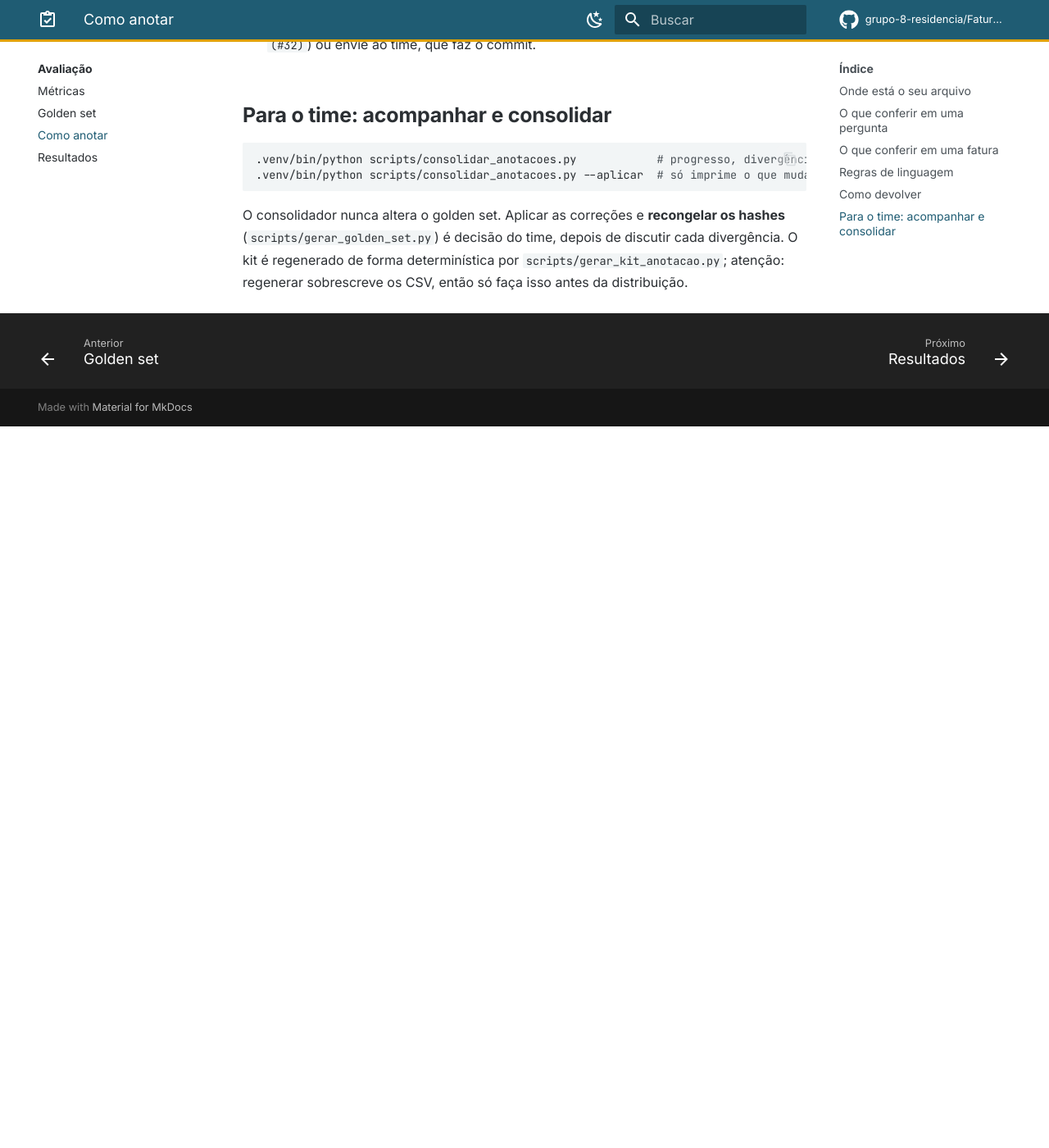
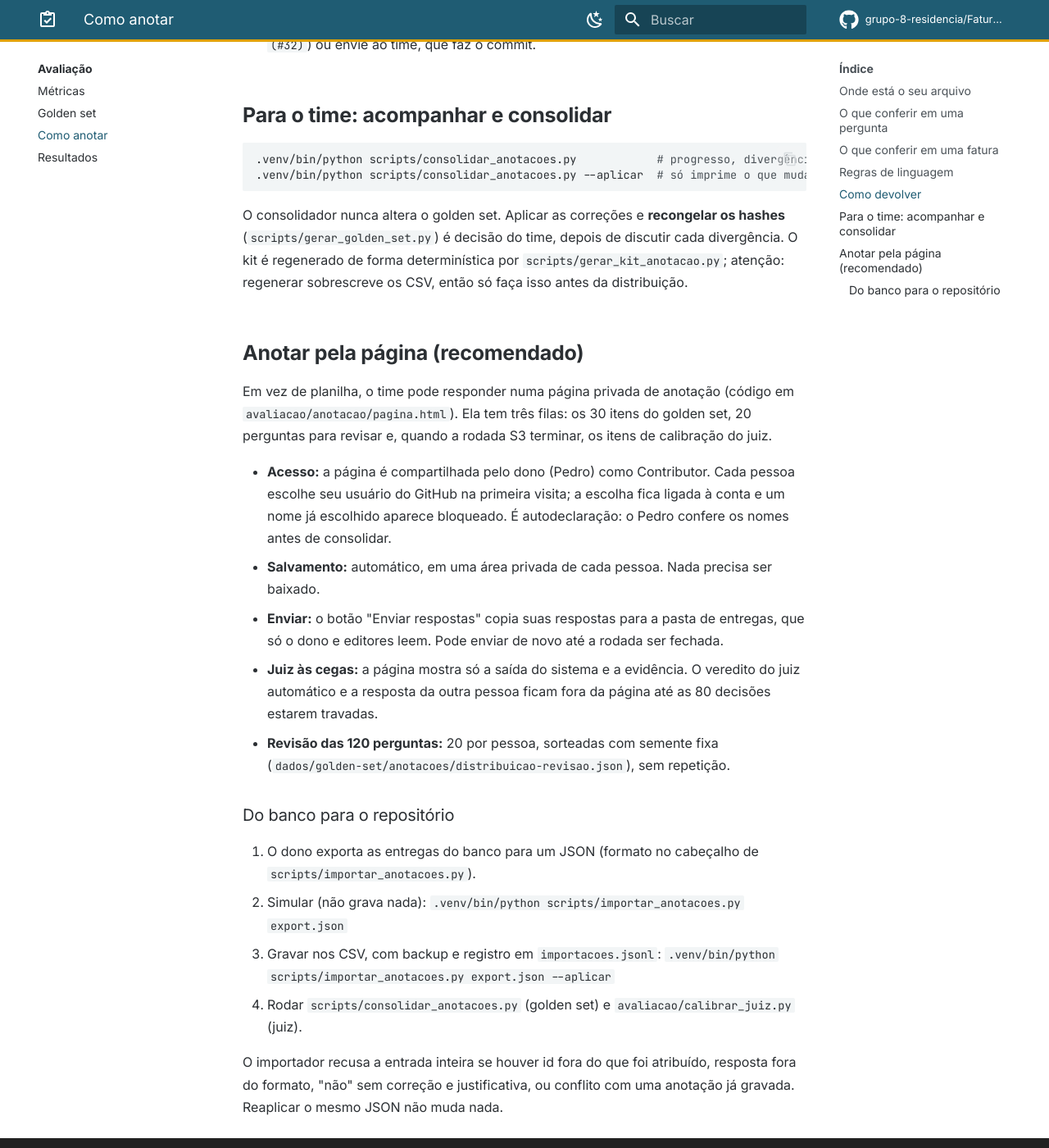
Before and after one commit to grupo-8-residencia/Fatura-Aberta, an MkDocs documentation site: the page built from docs/avaliacao/anotacao.md, in a window 1280 px wide and 1400 px high, scrolled down 2321 px. Shown: the whole window at 82% size. Built offline with MkDocs 1.6.1 and Material for MkDocs 9.7.7, drawn with Linux system fonts in a browser that asks for light colours; plug-ins that fetch from the network failed and are left out; comment, search, counter and statistics services are not loaded; before the commit the page ends 2841 px from its top, so only the background shows below that.

Commit message:
docs(avaliacao): descreve a anotação pela página e a importação para os CSV
Co-Authored-By: Claude Sonnet 5.5 <noreply@anthropic.com>

```diff
--- a/docs/avaliacao/anotacao.md
+++ b/docs/avaliacao/anotacao.md
@@ -76,3 +76,33 @@ O consolidador nunca altera o golden set. Aplicar as correções e **recongelar
 (`scripts/gerar_golden_set.py`) é decisão do time, depois de discutir cada divergência. O kit é
 regenerado de forma determinística por `scripts/gerar_kit_anotacao.py`; atenção: regenerar sobrescreve
 os CSV, então só faça isso antes da distribuição.
+
+## Anotar pela página (recomendado)
+
+Em vez de planilha, o time pode responder numa página privada de anotação (código em
+`avaliacao/anotacao/pagina.html`). Ela tem três filas: os 30 itens do golden set, 20 perguntas para
+revisar e, quando a rodada S3 terminar, os itens de calibração do juiz.
+
+- **Acesso:** a página é compartilhada pelo dono (Pedro) como Contributor. Cada pessoa escolhe seu
+  usuário do GitHub na primeira visita; a escolha fica ligada à conta e um nome já escolhido aparece
+  bloqueado. É autodeclaração: o Pedro confere os nomes antes de consolidar.
+- **Salvamento:** automático, em uma área privada de cada pessoa. Nada precisa ser baixado.
+- **Enviar:** o botão "Enviar respostas" copia suas respostas para a pasta de entregas, que só o dono e
+  editores leem. Pode enviar de novo até a rodada ser fechada.
+- **Juiz às cegas:** a página mostra só a saída do sistema e a evidência. O veredito do juiz automático
+  e a resposta da outra pessoa ficam fora da página até as 80 decisões estarem travadas.
+- **Revisão das 120 perguntas:** 20 por pessoa, sorteadas com semente fixa
+  (`dados/golden-set/anotacoes/distribuicao-revisao.json`), sem repetição.
+
+### Do banco para o repositório
+
+1. O dono exporta as entregas do banco para um JSON (formato no cabeçalho de
+   `scripts/importar_anotacoes.py`).
+2. Simular (não grava nada): `.venv/bin/python scripts/importar_anotacoes.py export.json`
+3. Gravar nos CSV, com backup e registro em `importacoes.jsonl`:
+   `.venv/bin/python scripts/importar_anotacoes.py export.json --aplicar`
+4. Rodar `scripts/consolidar_anotacoes.py` (golden set) e `avaliacao/calibrar_juiz.py` (juiz).
+
+O importador recusa a entrada inteira se houver id fora do que foi atribuído, resposta fora do formato,
+"não" sem correção e justificativa, ou conflito com uma anotação já gravada. Reaplicar o mesmo JSON não
+muda nada.
```
